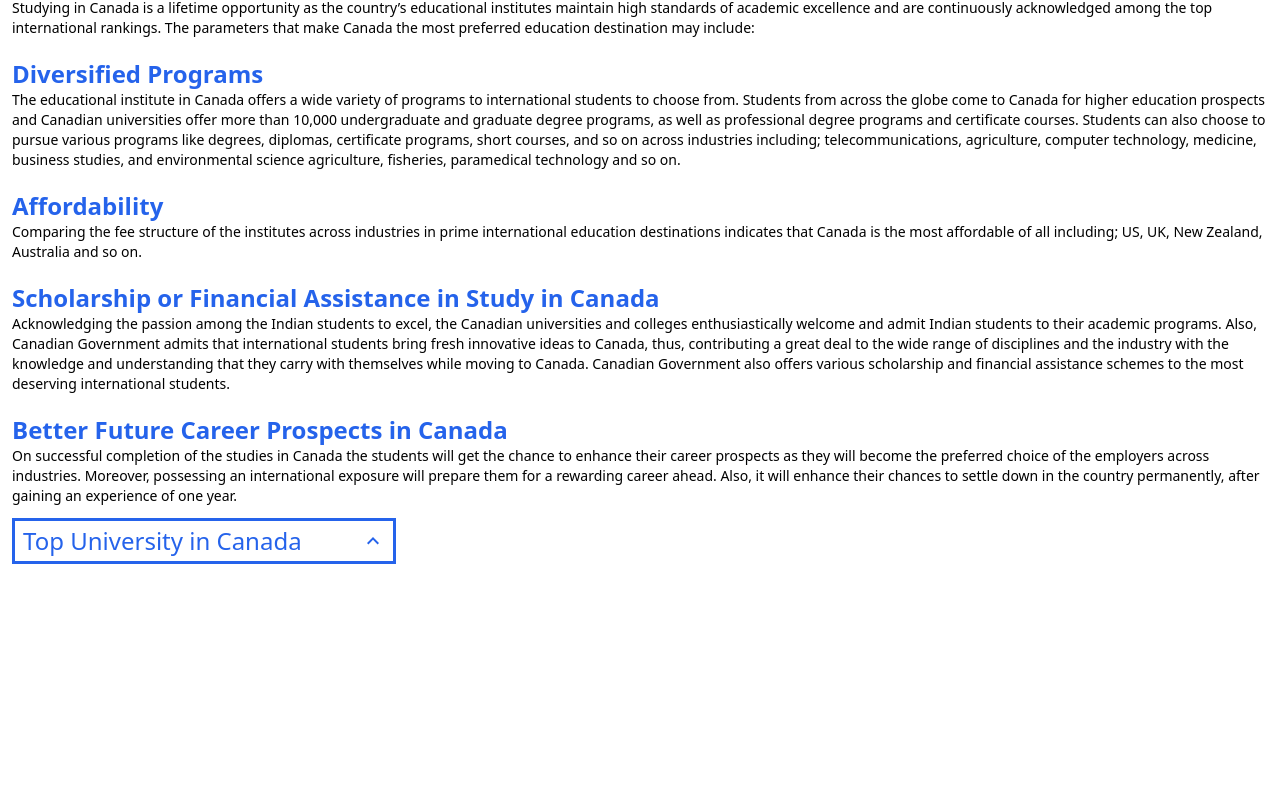
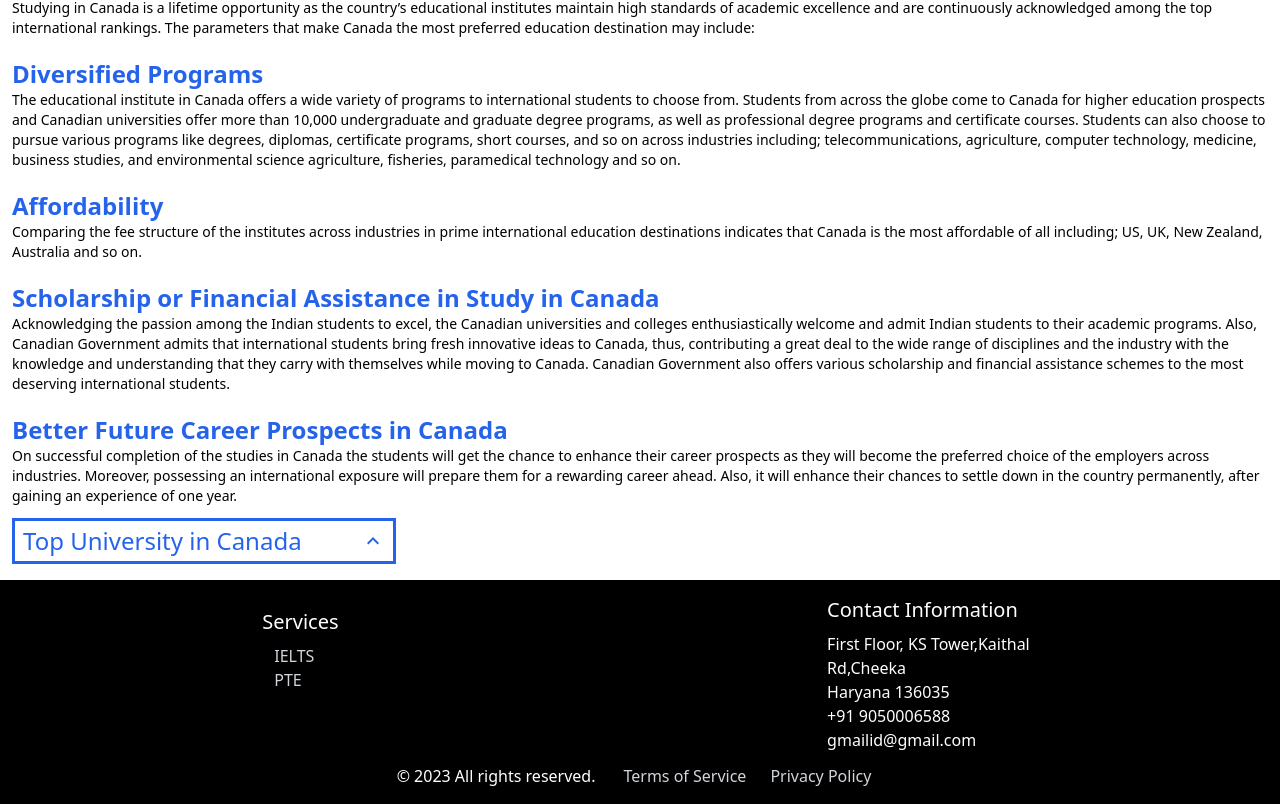
Before and after one commit to Halix7/smartTalk, a React (Vite) app: page / in a window 1280 px wide. Shown: the part 1282-2086 px from the top of the page. Before the commit the page ends 1862 px from the top, so only its background shows below. Built offline with nearby package versions, Linux system fonts and the light colour scheme.

Commit message:
added footer

```diff
--- a/src/Components/Home.jsx
+++ b/src/Components/Home.jsx
@@ -1,6 +1,7 @@
 import React from 'react';
 import Header from './SubComponents/Header';
 import Section from './SubComponents/Section';
+import Footer from './SubComponents/Footer';
 
 
 
@@ -9,7 +10,7 @@ const Home = () => {
     <div className='overflow-hidden'>
         <Header/>
         <Section/>
-
+        <Footer/>
 
     </div>
   )
```
